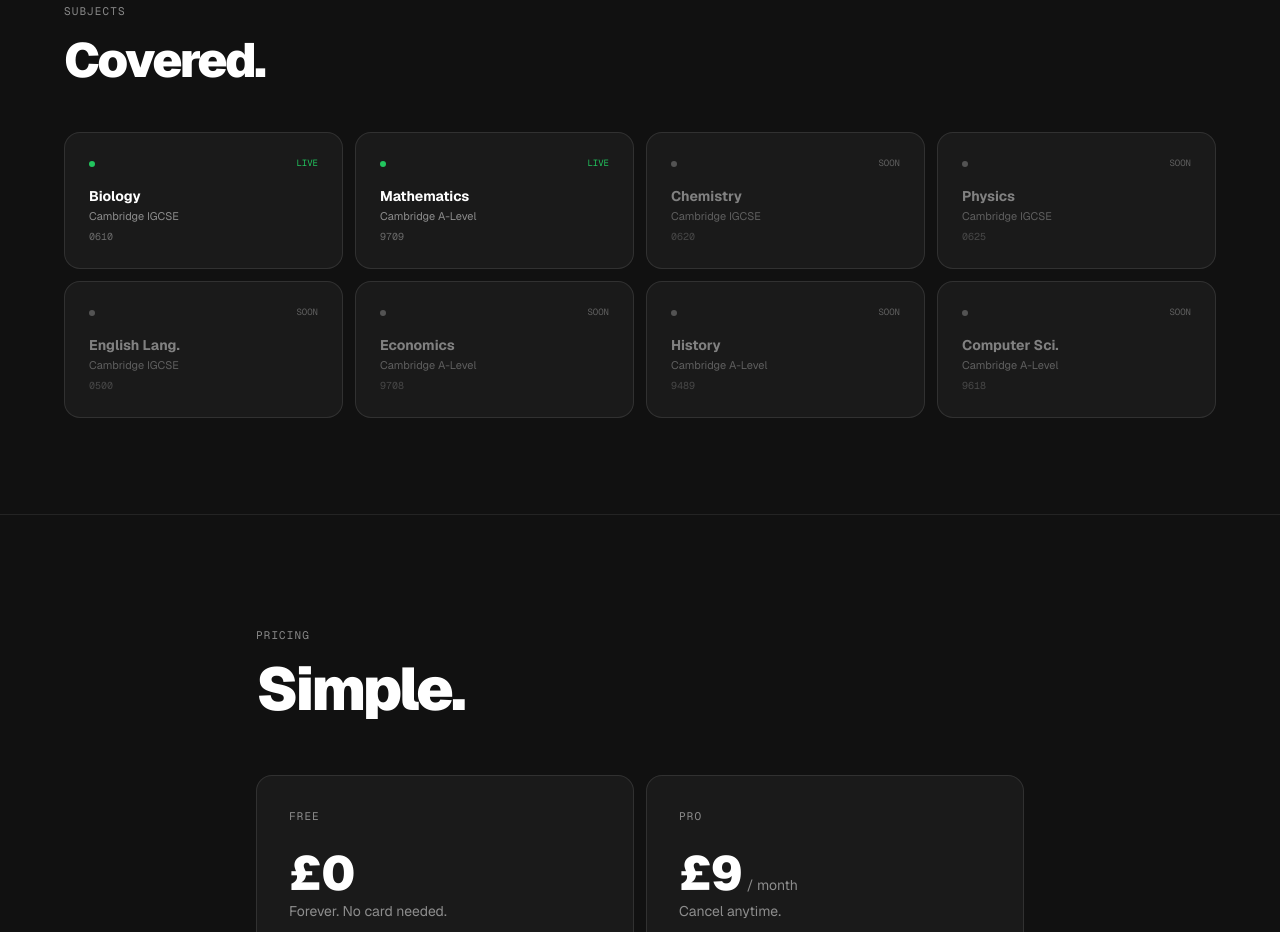
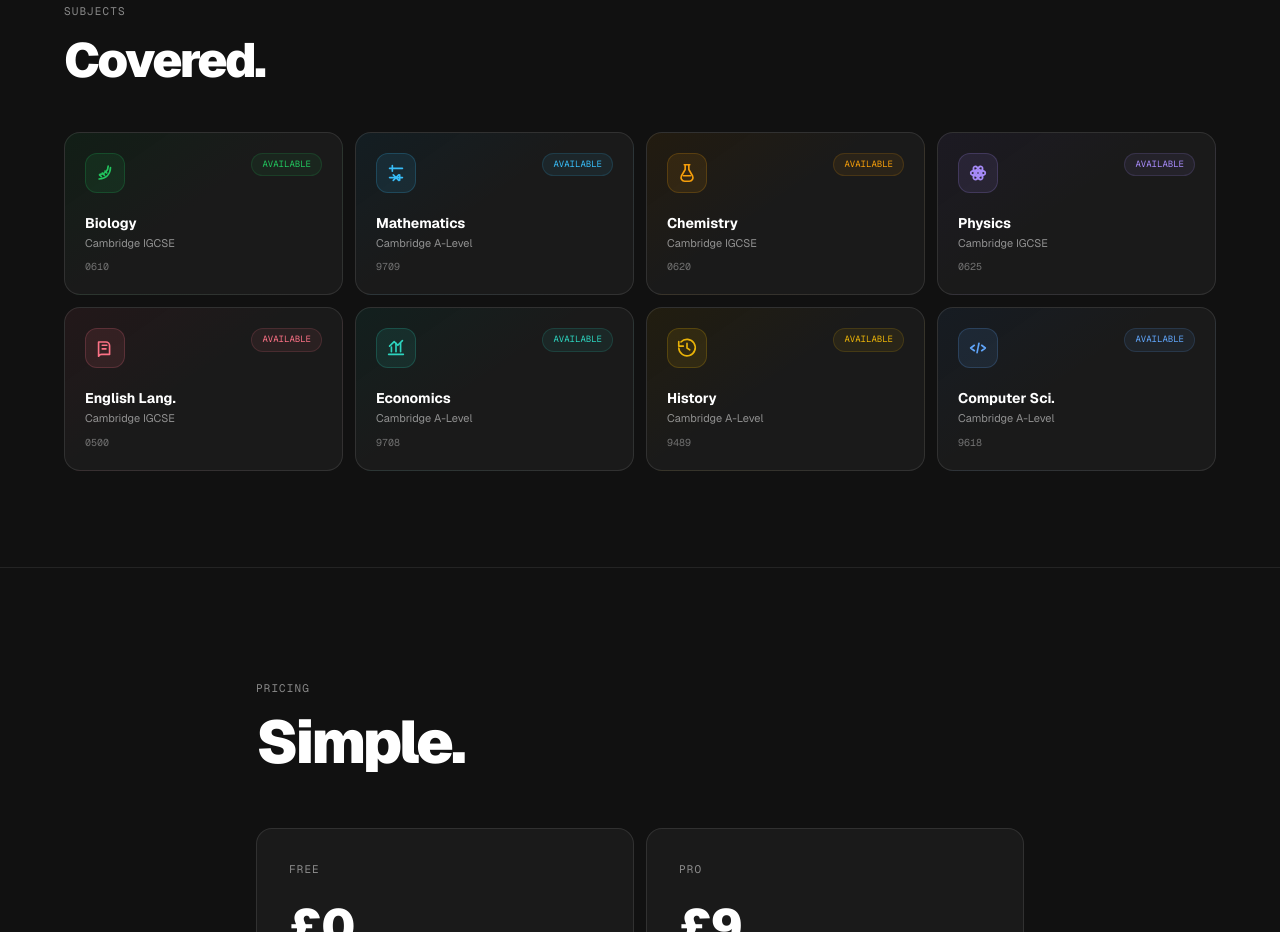
Before and after one commit to openclaw00/vantage, a Next.js app: page / in a window 1280 px wide. Shown: the part 2400-3332 px from the top of the page. Built offline with nearby package versions, Linux system fonts and the light colour scheme.

Commit message:
Polish covered subjects section

```diff
--- a/app/page.tsx
+++ b/app/page.tsx
@@ -1,5 +1,104 @@
 import Link from "next/link";
 import { DotGrid } from "@/components/ui/DotGrid";
+
+type SubjectIcon =
+  | "bio"
+  | "math"
+  | "chem"
+  | "physics"
+  | "english"
+  | "econ"
+  | "history"
+  | "cs";
+
+function SubjectGlyph({ icon }: { icon: SubjectIcon }) {
+  const iconProps = {
+    width: 22,
+    height: 22,
+    viewBox: "0 0 24 24",
+    fill: "none",
+    stroke: "currentColor",
+    strokeWidth: 1.8,
+    strokeLinecap: "round" as const,
+    strokeLinejoin: "round" as const,
+    "aria-hidden": true,
+  };
+
+  switch (icon) {
+    case "bio":
+      return (
+        <svg {...iconProps}>
+          <path d="M6.5 13.5c5.2-.1 8.9-3.8 9-9" />
+          <path d="M18 6c-.2 7.5-4.8 12.2-12.5 12.5" />
+          <path d="M8 16 6 14" />
+          <path d="M11.5 14.5 9 12" />
+          <path d="M14 12 12 10" />
+        </svg>
+      );
+    case "math":
+      return (
+        <svg {...iconProps}>
+          <path d="M5 7h14" />
+          <path d="M5 17h14" />
+          <path d="M8 4v6" />
+          <path d="M16 14v6" />
+          <path d="m9 14 6 6" />
+          <path d="m15 14-6 6" />
+        </svg>
+      );
+    case "chem":
+      return (
+        <svg {...iconProps}>
+          <path d="M9 3h6" />
+          <path d="M10 3v5.2l-4.1 7.1A4 4 0 0 0 9.4 21h5.2a4 4 0 0 0 3.5-5.7L14 8.2V3" />
+          <path d="M8.2 15h7.6" />
+        </svg>
+      );
+    case "physics":
+      return (
+        <svg {...iconProps}>
+          <circle cx="12" cy="12" r="1.8" />
+          <ellipse cx="12" cy="12" rx="8" ry="3.2" />
+          <ellipse cx="12" cy="12" rx="8" ry="3.2" transform="rotate(60 12 12)" />
+          <ellipse cx="12" cy="12" rx="8" ry="3.2" transform="rotate(120 12 12)" />
+        </svg>
+      );
+    case "english":
+      return (
+        <svg {...iconProps}>
+          <path d="M5 5.5h8a4 4 0 0 1 4 4V19H9a4 4 0 0 0-4 2V5.5Z" />
+          <path d="M9 9h5" />
+          <path d="M9 13h4" />
+        </svg>
+      );
+    case "econ":
+      return (
+        <svg {...iconProps}>
+          <path d="M4 19h16" />
+          <path d="M7 16v-5" />
+          <path d="M12 16V7" />
+          <path d="M17 16v-9" />
+          <path d="m5 10 5-5 4 4 5-5" />
+        </svg>
+      );
+    case "history":
+      return (
+        <svg {...iconProps}>
+          <path d="M12 7v5l3 2" />
+          <path d="M5.4 5.4A9 9 0 1 1 3 12" />
+          <path d="M3 5v5h5" />
+        </svg>
+      );
+    case "cs":
+      return (
+        <svg {...iconProps}>
+          <path d="m8 9-4 3 4 3" />
+          <path d="m16 9 4 3-4 3" />
+          <path d="m13 7-2 10" />
+        </svg>
+      );
+  }
+}
 
 export default function HomePage() {
   return (
@@ -191,26 +290,45 @@
           </div>
           <div className="grid grid-cols-2 sm:grid-cols-4 gap-3">
             {[
-              { name: "Biology", board: "Cambridge IGCSE", code: "0610", live: true },
-              { name: "Mathematics", board: "Cambridge A-Level", code: "9709", live: true },
-              { name: "Chemistry", board: "Cambridge IGCSE", code: "0620", live: false },
-              { name: "Physics", board: "Cambridge IGCSE", code: "0625", live: false },
-              { name: "English Lang.", board: "Cambridge IGCSE", code: "0500", live: false },
-              { name: "Economics", board: "Cambridge A-Level", code: "9708", live: false },
-              { name: "History", board: "Cambridge A-Level", code: "9489", live: false },
-              { name: "Computer Sci.", board: "Cambridge A-Level", code: "9618", live: false },
+              { name: "Biology", board: "Cambridge IGCSE", code: "0610", icon: "bio", accent: "#22c55e" },
+              { name: "Mathematics", board: "Cambridge A-Level", code: "9709", icon: "math", accent: "#38bdf8" },
+              { name: "Chemistry", board: "Cambridge IGCSE", code: "0620", icon: "chem", accent: "#f59e0b" },
+              { name: "Physics", board: "Cambridge IGCSE", code: "0625", icon: "physics", accent: "#a78bfa" },
+              { name: "English Lang.", board: "Cambridge IGCSE", code: "0500", icon: "english", accent: "#fb7185" },
+              { name: "Economics", board: "Cambridge A-Level", code: "9708", icon: "econ", accent: "#2dd4bf" },
+              { name: "History", board: "Cambridge A-Level", code: "9489", icon: "history", accent: "#eab308" },
+              { name: "Computer Sci.", board: "Cambridge A-Level", code: "9618", icon: "cs", accent: "#60a5fa" },
             ].map((s) => (
-              <div key={s.code} className="p-6 rounded-2xl transition-all hover:border-white/20"
-                style={{ background: "rgba(255,255,255,0.04)", border: "1px solid rgba(255,255,255,0.1)" }}>
-                <div className="flex items-center justify-between mb-4">
-                  <div className="w-1.5 h-1.5 rounded-full" style={{ background: s.live ? "#22c55e" : "rgba(255,255,255,0.25)" }} />
-                  <span className="text-[9px] font-mono" style={{ color: s.live ? "#22c55e" : "rgba(255,255,255,0.3)" }}>
-                    {s.live ? "LIVE" : "SOON"}
+              <div key={s.code} className="group p-5 rounded-2xl transition-all hover:-translate-y-0.5 hover:border-white/20"
+                style={{
+                  background: `linear-gradient(145deg, ${s.accent}14 0%, rgba(255,255,255,0.04) 46%)`,
+                  border: "1px solid rgba(255,255,255,0.1)",
+                }}>
+                <div className="flex items-start justify-between mb-5">
+                  <div
+                    className="grid h-10 w-10 place-items-center rounded-xl transition-transform group-hover:scale-105"
+                    style={{
+                      color: s.accent,
+                      background: `${s.accent}18`,
+                      border: `1px solid ${s.accent}33`,
+                    }}
+                  >
+                    <SubjectGlyph icon={s.icon as SubjectIcon} />
+                  </div>
+                  <span
+                    className="rounded-full px-2.5 py-1 text-[9px] font-mono uppercase"
+                    style={{
+                      color: s.accent,
+                      background: `${s.accent}12`,
+                      border: `1px solid ${s.accent}26`,
+                    }}
+                  >
+                    Available
                   </span>
                 </div>
-                <div className="font-bold text-sm mb-0.5" style={{ color: s.live ? "#fff" : "rgba(255,255,255,0.45)" }}>{s.name}</div>
-                <div className="text-[11px]" style={{ color: s.live ? "rgba(255,255,255,0.5)" : "rgba(255,255,255,0.3)" }}>{s.board}</div>
-                <div className="font-mono text-[10px] mt-1" style={{ color: s.live ? "rgba(255,255,255,0.35)" : "rgba(255,255,255,0.2)" }}>{s.code}</div>
+                <div className="font-bold text-sm mb-0.5 text-white">{s.name}</div>
+                <div className="text-[11px]" style={{ color: "rgba(255,255,255,0.52)" }}>{s.board}</div>
+                <div className="font-mono text-[10px] mt-2" style={{ color: "rgba(255,255,255,0.38)" }}>{s.code}</div>
               </div>
             ))}
           </div>
```
